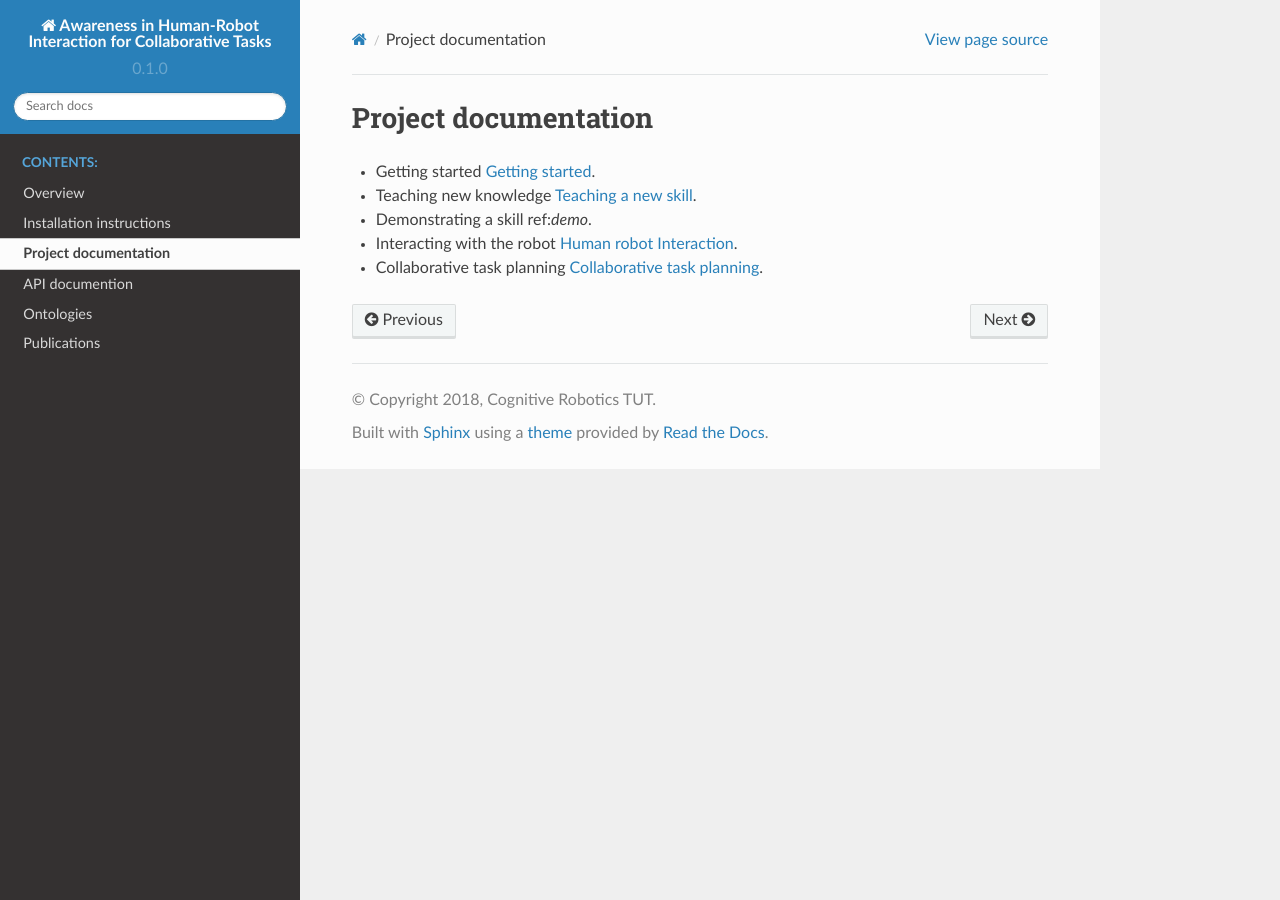
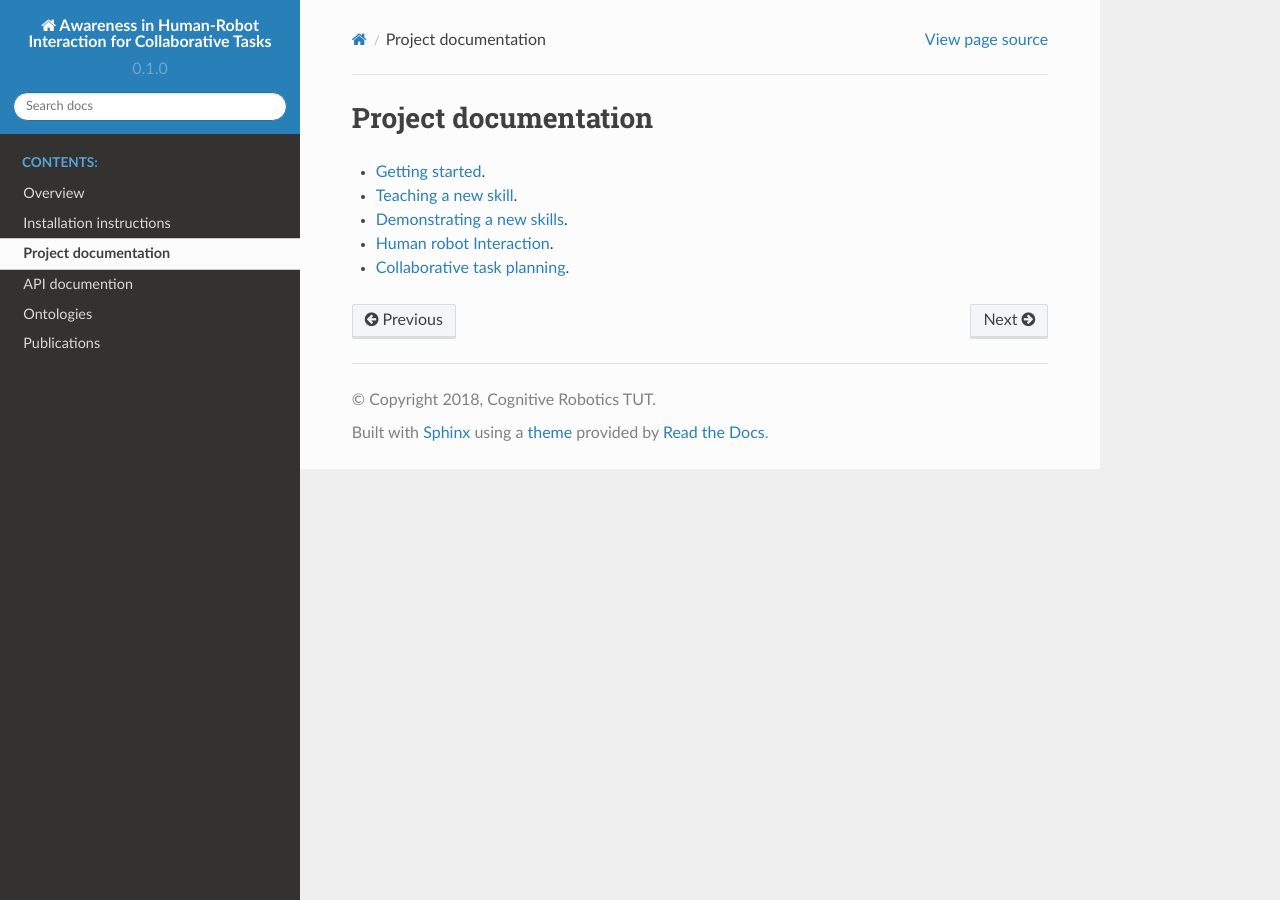
Before and after one commit to Zorrander/cogrob-tut-hri, a Sphinx documentation site: the page built from docs/source/documentation.rst, in a window 1280 px wide. Built offline with Sphinx 7.4.7 and the Read the Docs theme 2.0.0, drawn with Linux system fonts in a browser that asks for light colours.

Commit message:
update doc

```diff
--- a/docs/source/demo.rst
+++ b/docs/source/demo.rst
@@ -1,4 +1,4 @@
-.. _demo:
+.. _demonstration:
 
 Demonstrating a new skills
 ==========================
--- a/docs/source/documentation.rst
+++ b/docs/source/documentation.rst
@@ -1,12 +1,12 @@
 Project documentation
 =====================
 
-- Getting started :ref:`start`.
+- :ref:`start`.
 
-- Teaching new knowledge :ref:`teaching`.
+- :ref:`teaching`.
 
-- Demonstrating a skill ref:`demo`.
+- :ref:`demonstration`.
 
-- Interacting with the robot :ref:`interaction`.
+- :ref:`interaction`.
 
-- Collaborative task planning :ref:`performing`.
+- :ref:`performing`.
```
